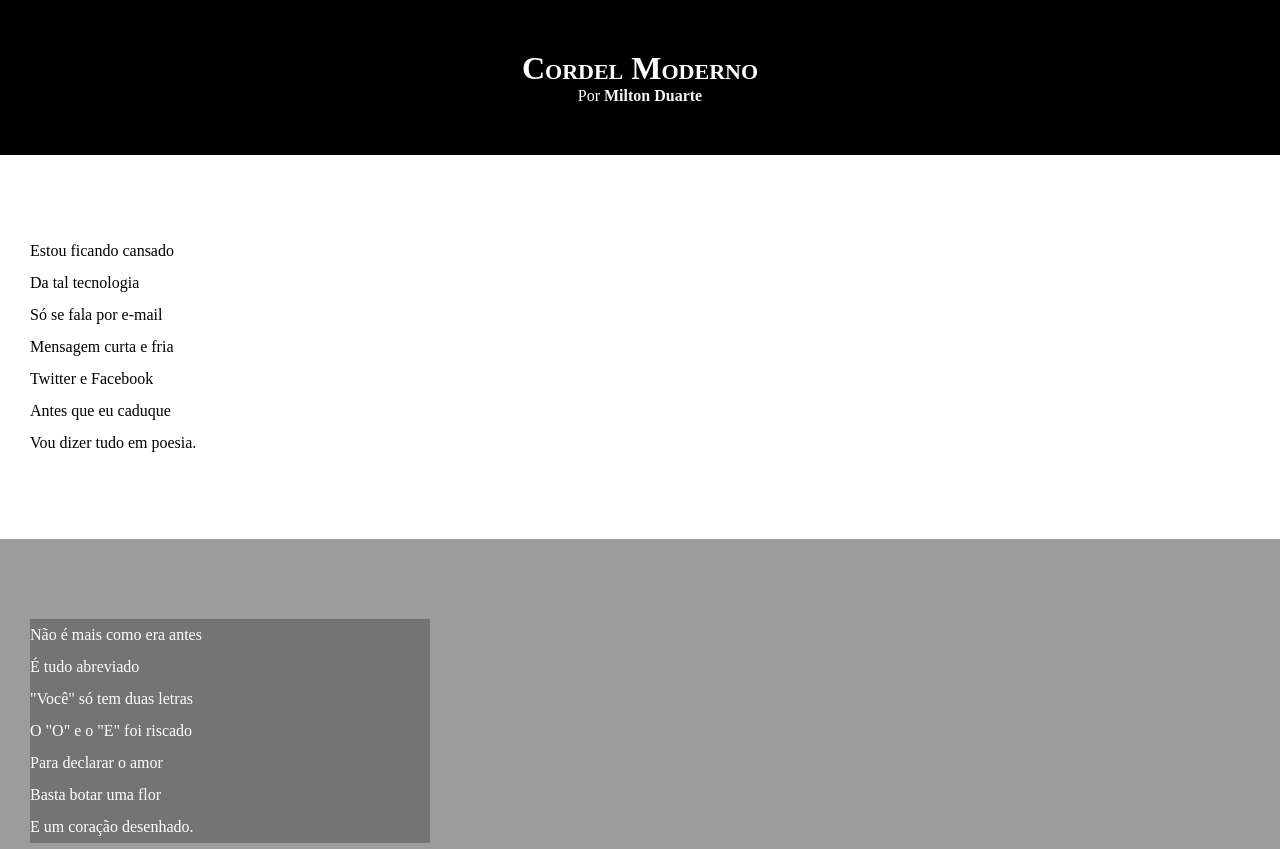
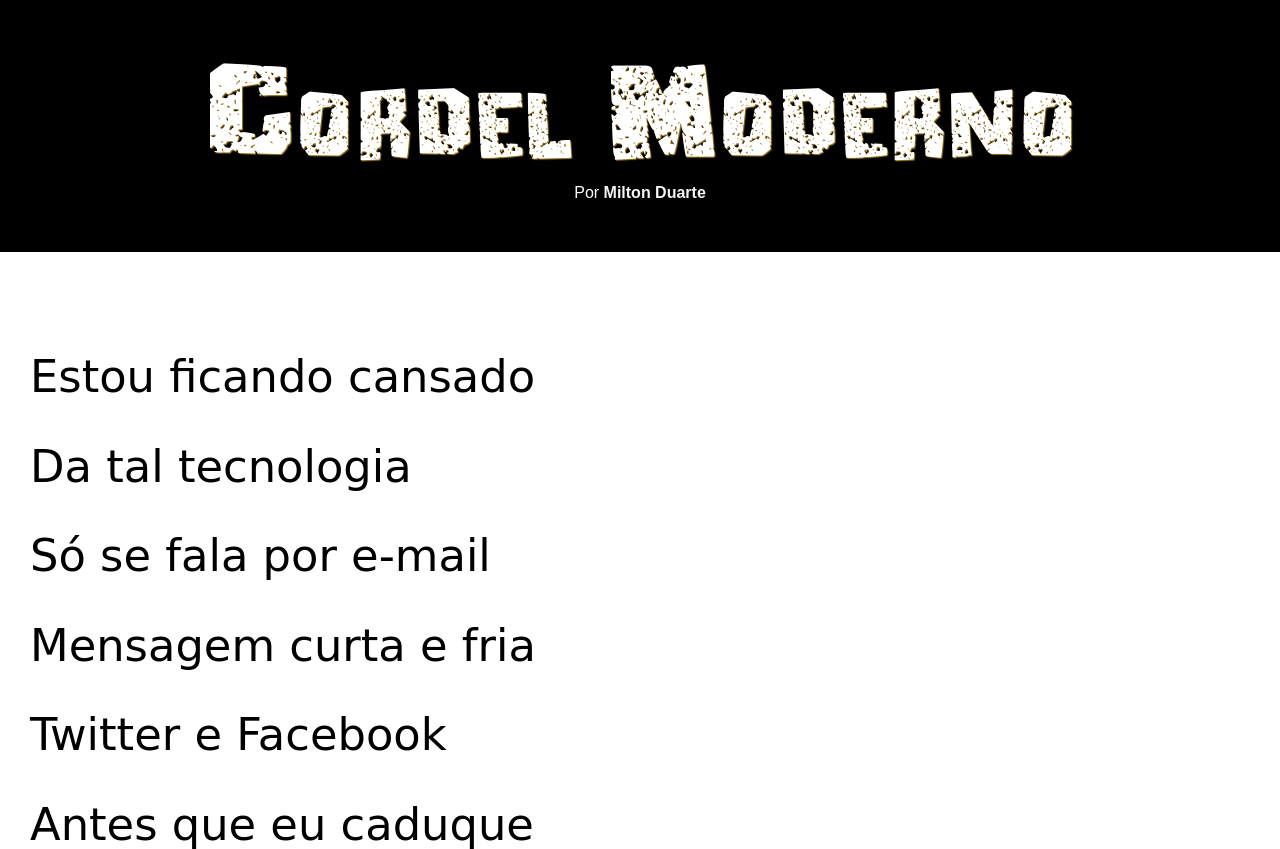
Before and after one commit to AntEvanderson/html-css, a plain HTML site: page desafios/d012/index.html in a window 1280 px wide. Shown: the top 849 px of the page. Drawn offline with Linux system fonts and the light colour scheme.

Commit message:
Atualização de estilos desafio 012

```diff
--- a/desafios/d012/style/style.css
+++ b/desafios/d012/style/style.css
@@ -1,4 +1,17 @@
 @charset "UTF-8";
+
+@font-face {
+    font-family: 'Cordel Nordestino';
+    src: url('../fontes/CordelEncarnado-Bold.ttf') format('opentype');
+}
+
+@import url('https://fonts.googleapis.com/css2?family=Sacramento&display=swap');
+
+:root{
+    --fonte1: Arial, Verdana, sans-serif;
+    --fonte2: "Sacramento", cursive;
+    --fonte3: 'Cordel Nordestino', Arial;
+}
 
 *{
     margin: 0px;
@@ -7,8 +20,8 @@
 
 html, body{
     min-height: 100vh; /*Tamanho mínimo do corpo do HTML, viewport: 100% da altura do corpo*/
-
     background-color: rgba(169, 169, 169, 0.199);
+    font-family: var(--fonte1);
 }
 
 header{
@@ -19,10 +32,11 @@ header{
 
 header>h1{
     padding-top: 50px; /*padding acima*/
-
     /*text-transform: uppercase; Transformar tudo em letra maiúscula*/
-
     font-variant: small-caps;/*Deixa todas as letras maiusculas, Mas as iniciais são maiores*/
+    font-family: var(--fonte3);
+    font-size: 10vw;
+    text-shadow: 1px 1px 1px rgba(218, 165, 32, 0.726);
 }
 
 header>p{
@@ -44,6 +58,8 @@ section{
     padding-bottom: 10vh;/*padding abaixo, 10% da altura tela*/
     line-height: 2em;/*Espaçamento entre as frases*/
     padding-left: 30px;/*Afastar mais ao centro*/
+    font-family: var(--fonte2);
+    font-size: 3.5vw;
 }
 
 section.normal{
@@ -58,7 +74,8 @@ section.imagem{
 }
 
 section.imagem>p{
-    width: 400px; /*Largura da caixa dentro do parágrafo*/
+    display: inline-block; /*A caixa se adapta ao tamanho do conteúdo*/
+    padding: 5px;
     background-color: rgba(0, 0, 0, 0.253); /*Cria uma caixa dentro do parágrafo*/
 }
 
```
Also changed, not shown: desafios/d012/fontes/CordelEncarnado-Bold.ttf (added), desafios/d012/fontes/CordelEncarnado-Regular.ttf (added).
